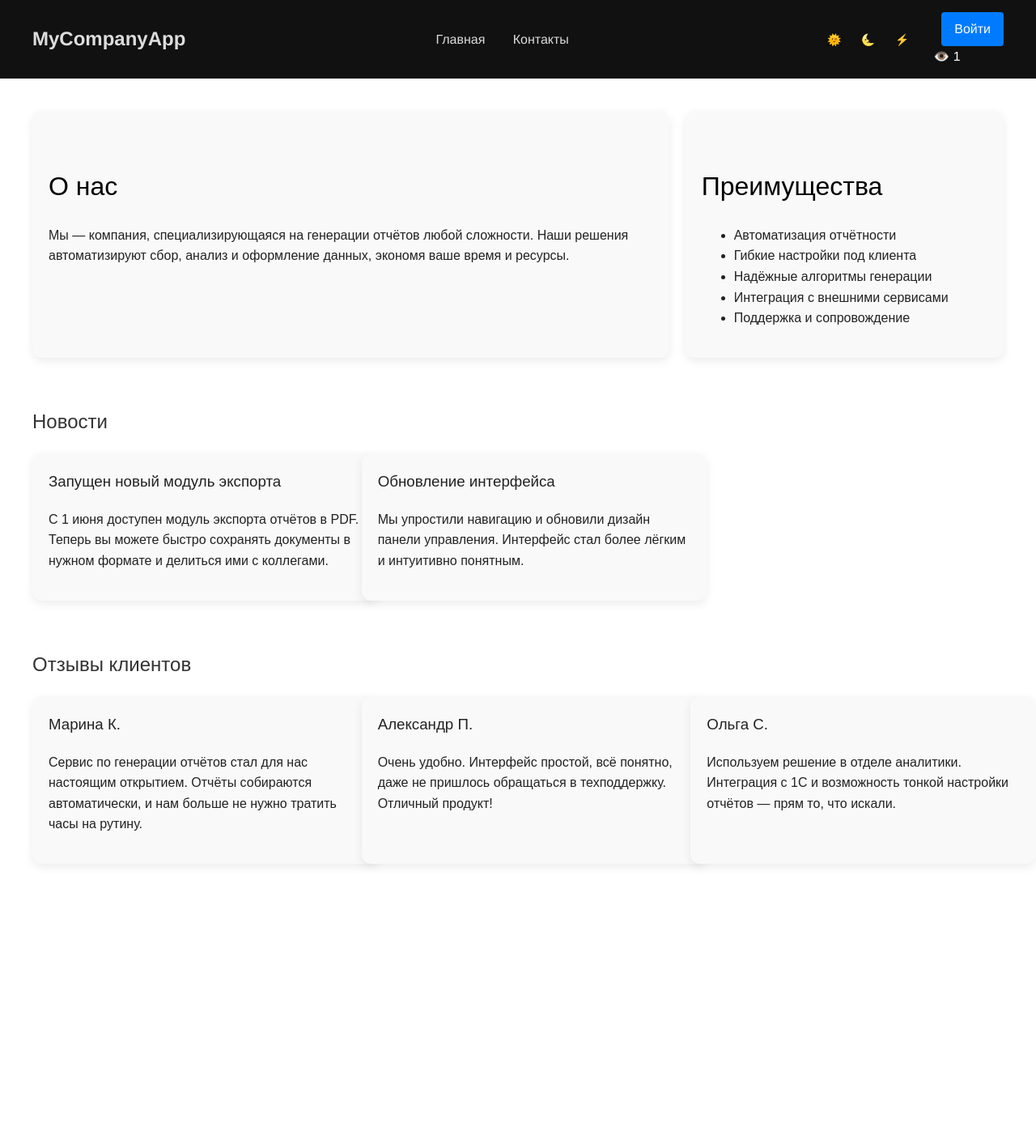
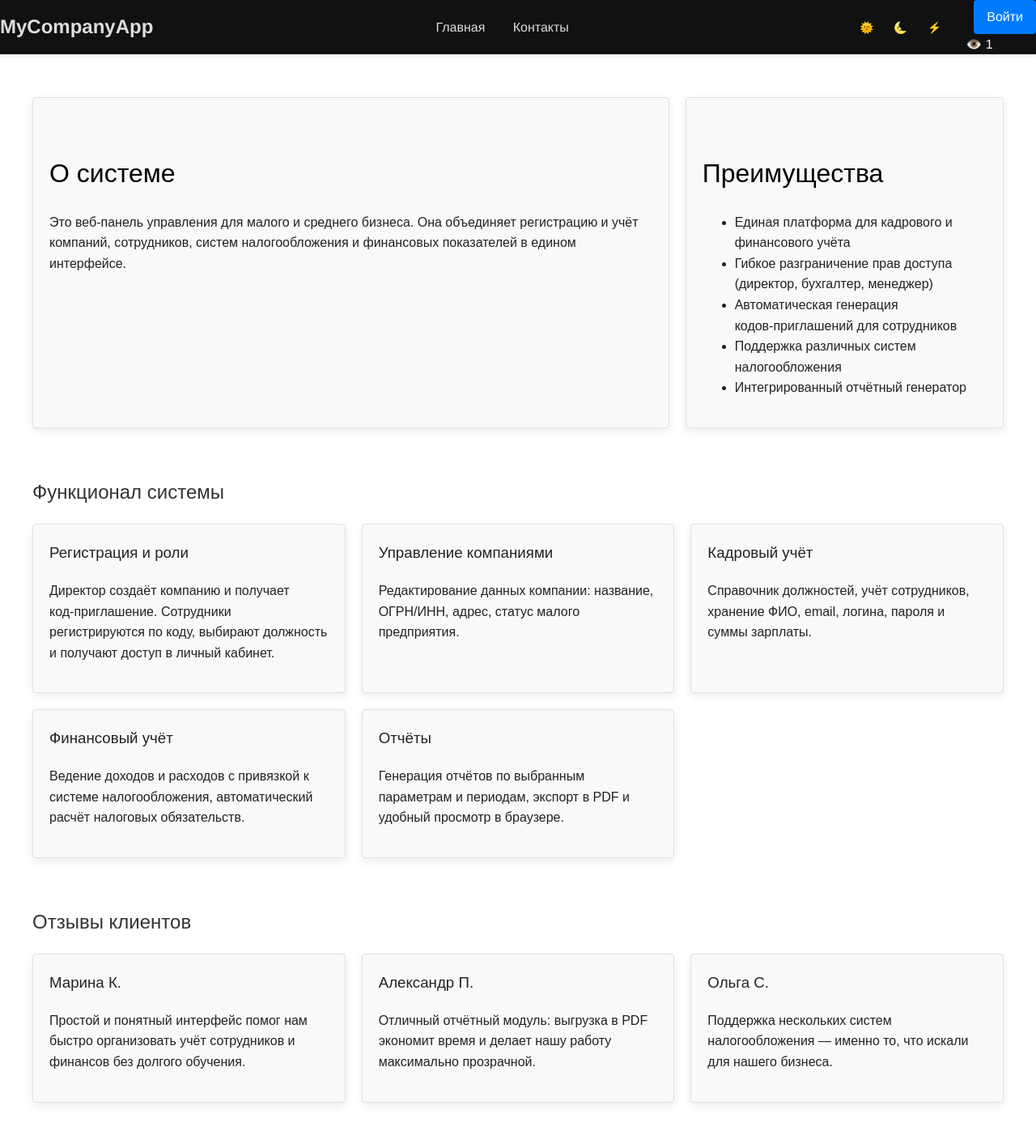
Before and after one commit to MrNfoth/web, a PHP site: page / in a window 1280 px wide. Shown: the whole page at 81% size. Before the commit the page ends 1073 px from the top, so only its background shows below. Run offline with PHP 8.4, Linux system fonts and the light colour scheme.

Commit message:
Add files via upload

```diff
--- a/common.css
+++ b/common.css
@@ -3,6 +3,7 @@ body {
     margin: 0;
     font-family: 'Helvetica Neue', Arial, sans-serif;
     line-height: 1.6;
+      padding-top: 80px; /* Примерная высота хедера, можно подстроить */
 }
 
 .container {
@@ -37,8 +38,15 @@ a.button {
 }
 
 .header {
-    padding: 15px 40px;
+  position: fixed;
+  top: 0;
+  left: 0;
+  width: 100%;
+  background-color: #fff; /* Заменить, если используется другая тема */
+  z-index: 1000;
+  box-shadow: 0 2px 5px rgba(0, 0, 0, 0.1);
 }
+
 
 .header-inner {
     display: flex;
--- a/header.php
+++ b/header.php
@@ -65,7 +65,7 @@ if (isset($_SESSION['user_id'])) {
           <a href="subscriptions.php">Подписки</a>
         <?php endif; ?>
         <?php if ($isPrivileged): ?>
-          <a href="management.php">Менеджмент</a>
+          <a href="management.php">Кадровый учет</a>
         <?php endif; ?>
         <?php if ($isdirrector): ?>
           <a href="companyredactor.php">Компания</a>
--- a/index.php
+++ b/index.php
@@ -18,14 +18,9 @@
   gap: 20px;
 }
 
-.card.news, .card.review {
-  width: 100%;
-}
-
 .card h3 {
   margin-top: 0;
 }
-
 
 .grid-2-1 {
   display: grid;
@@ -38,6 +33,12 @@
   grid-template-columns: repeat(auto-fill, minmax(320px, 1fr));
   gap: 20px;
 }
+
+.card {
+  border: 1px solid #e0e0e0;
+  padding: 20px;
+  border-radius: 4px;
+}
 </style>
 
 <div class="container">
@@ -45,32 +46,44 @@
   <!-- О нас и Преимущества -->
   <div class="grid-2-1">
     <div class="card">
-      <h1 class="sp">О нас</h1>
-      <p>Мы — компания, специализирующаяся на генерации отчётов любой сложности. Наши решения автоматизируют сбор, анализ и оформление данных, экономя ваше время и ресурсы.</p>
+      <h1 class="sp">О системе</h1>
+      <p>Это веб‑панель управления для малого и среднего бизнеса. Она объединяет регистрацию и учёт компаний, сотрудников, систем налогообложения и финансовых показателей в едином интерфейсе.</p>
     </div>
     <div class="card">
       <h1 class="sp">Преимущества</h1>
       <ul>
-        <li>Автоматизация отчётности</li>
-        <li>Гибкие настройки под клиента</li>
-        <li>Надёжные алгоритмы генерации</li>
-        <li>Интеграция с внешними сервисами</li>
-        <li>Поддержка и сопровождение</li>
+        <li>Единая платформа для кадрового и финансового учёта</li>
+        <li>Гибкое разграничение прав доступа (директор, бухгалтер, менеджер)</li>
+        <li>Автоматическая генерация кодов‑приглашений для сотрудников</li>
+        <li>Поддержка различных систем налогообложения</li>
+        <li>Интегрированный отчётный генератор</li>
       </ul>
     </div>
   </div>
 
-  <!-- Новости -->
+  <!-- Функционал системы -->
   <div style="margin-top: 60px;">
-    <h2 class="section-title">Новости</h2>
+    <h2 class="section-title">Функционал системы</h2>
     <div class="card-container">
       <div class="card news">
-        <h3>Запущен новый модуль экспорта</h3>
-        <p>С 1 июня доступен модуль экспорта отчётов в PDF. Теперь вы можете быстро сохранять документы в нужном формате и делиться ими с коллегами.</p>
+        <h3>Регистрация и роли</h3>
+        <p>Директор создаёт компанию и получает код‑приглашение. Сотрудники регистрируются по коду, выбирают должность и получают доступ в личный кабинет.</p>
       </div>
       <div class="card news">
-        <h3>Обновление интерфейса</h3>
-        <p>Мы упростили навигацию и обновили дизайн панели управления. Интерфейс стал более лёгким и интуитивно понятным.</p>
+        <h3>Управление компаниями</h3>
+        <p>Редактирование данных компании: название, ОГРН/ИНН, адрес, статус малого предприятия.</p>
+      </div>
+      <div class="card news">
+        <h3>Кадровый учёт</h3>
+        <p>Справочник должностей, учёт сотрудников, хранение ФИО, email, логина, пароля и суммы зарплаты.</p>
+      </div>
+      <div class="card news">
+        <h3>Финансовый учёт</h3>
+        <p>Ведение доходов и расходов с привязкой к системе налогообложения, автоматический расчёт налоговых обязательств.</p>
+      </div>
+      <div class="card news">
+        <h3>Отчёты</h3>
+        <p>Генерация отчётов по выбранным параметрам и периодам, экспорт в PDF и удобный просмотр в браузере.</p>
       </div>
     </div>
   </div>
@@ -81,15 +94,15 @@
     <div class="card-container">
       <div class="card review">
         <h3>Марина К.</h3>
-        <p>Сервис по генерации отчётов стал для нас настоящим открытием. Отчёты собираются автоматически, и нам больше не нужно тратить часы на рутину.</p>
+        <p>Простой и понятный интерфейс помог нам быстро организовать учёт сотрудников и финансов без долгого обучения.</p>
       </div>
       <div class="card review">
         <h3>Александр П.</h3>
-        <p>Очень удобно. Интерфейс простой, всё понятно, даже не пришлось обращаться в техподдержку. Отличный продукт!</p>
+        <p>Отличный отчётный модуль: выгрузка в PDF экономит время и делает нашу работу максимально прозрачной.</p>
       </div>
       <div class="card review">
         <h3>Ольга С.</h3>
-        <p>Используем решение в отделе аналитики. Интеграция с 1С и возможность тонкой настройки отчётов — прям то, что искали.</p>
+        <p>Поддержка нескольких систем налогообложения — именно то, что искали для нашего бизнеса.</p>
       </div>
     </div>
   </div>
```
Also changed, not shown: header_admin.php (+52 -4 lines), 1 other file.
